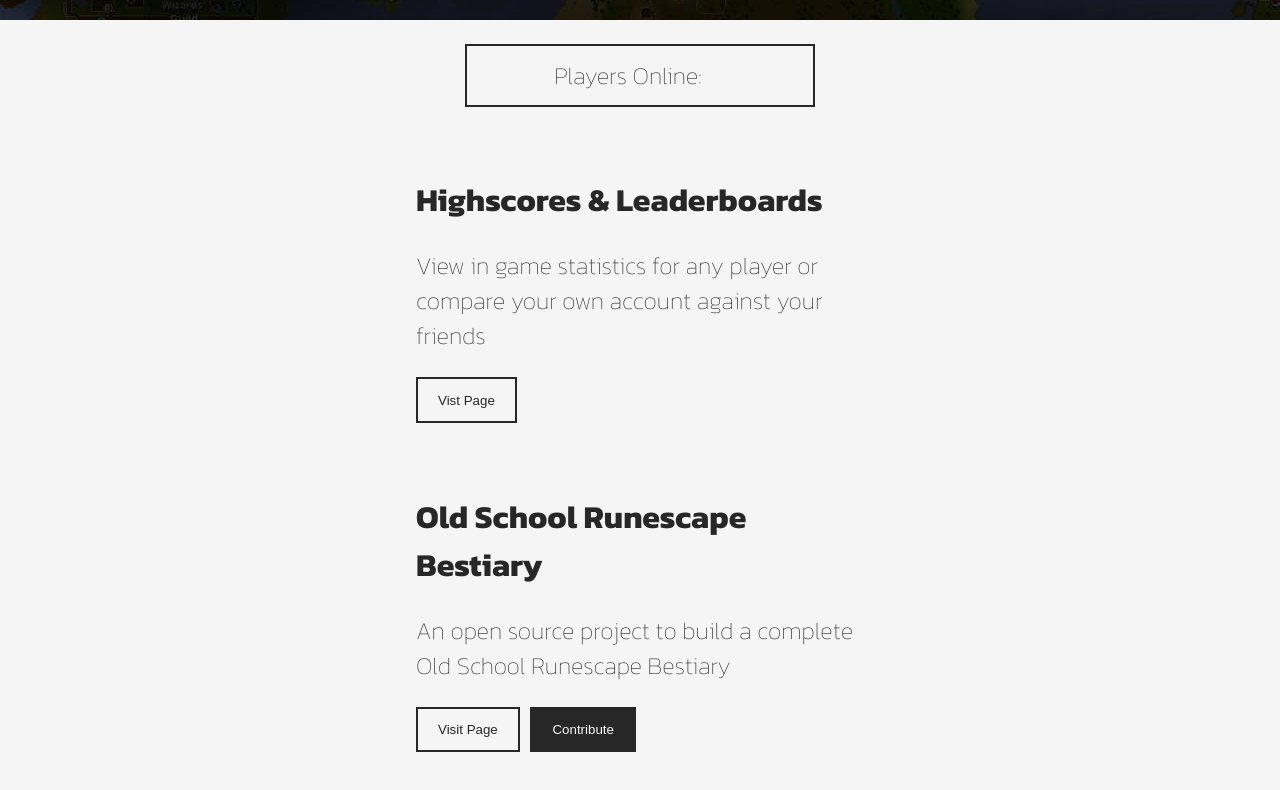
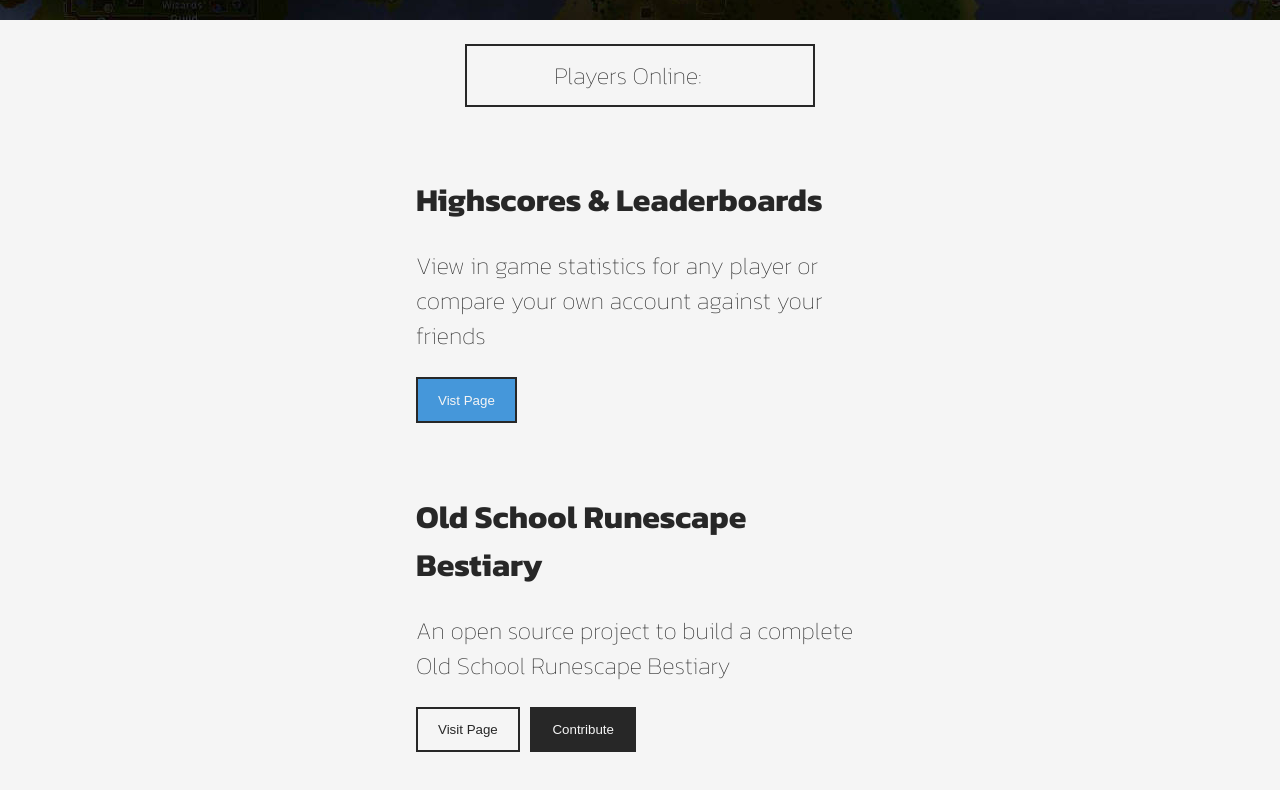
Before and after one commit to jm-dixon/OSRS-Fan-Project, a Nuxt app: page / in a window 1280 px wide. In both pictures the pointer is over the button "Vist Page". Shown: the part 1060-1850 px from the top of the page. Built offline with nearby package versions, Linux system fonts and the light colour scheme; no server answers.

Commit message:
adding button functionality on 'index.vue', transitions for hover on-off effects for buttons, 'header.vue' links and 'footer.vue' links

```diff
--- a/assets/css/colours.css
+++ b/assets/css/colours.css
@@ -30,5 +30,5 @@
 
     these are specific colours for particular projects, project names are included in the var name
     */
-    --neruoscriptBlue: #4597da;
+    --color-neruoscriptBlue: #4597da;
 }
--- a/components/AnchorBlock.vue
+++ b/components/AnchorBlock.vue
@@ -8,9 +8,16 @@
       <p>
         {{ blockData }}
       </p>
-      <button type="button">
-        {{ blockButtonLabel }}
-      </button>
+      <nuxt-link v-if="!this.buttonLink.includes('https')" :to="`${ buttonLink }`" target="_blank">
+        <button class="AnchorBlock__button" type="button">
+          {{ blockButtonLabel }}
+        </button>
+      </nuxt-link>
+      <a v-if="this.buttonLink.includes('https')" :href="`${ buttonLink }`" target="_blank">
+        <button class="AnchorBlock__button" type="button">
+          {{ blockButtonLabel }}
+        </button>
+      </a>
       <!-- ADD CONTRIBUTE SECTION WHERE USERS CAN UPLOAD OBJECT FILES FROM RUNELITE -->
       <button class="AnchorBlock__conditional" type="button" v-if="this.blockTitle == 'Old School Runescape Bestiary'">
         Contribute
@@ -28,6 +35,7 @@
   props: {
     blockTitle: String,
     blockData: String,
+    buttonLink: String,
     blockButtonLabel: String
   }
 }
@@ -37,16 +45,31 @@
 .AnchorBlock h1 {
   font-family: 'Kanit', sans-serif;
   font-weight: 100;
-  color: #272727;
+  color: var(--color-grey);
 }
 .AnchorBlock p {
   font-size: 1.5em;
 }
-.AnchorBlock button {
+.AnchorBlock__button {
   margin-right: 0.8em;
+}
+.AnchorBlock__button:hover {
+  background-color: var(--color-neruoscriptBlue);
+  color: var(--color-whiteSmoke);
+  transition: .8s ease;
+}
+.AnchorBlock__button:not(:hover) {
+  transition: .5s ease;
 }
 .AnchorBlock__conditional {
   background-color: var(--color-grey);
   color: var(--color-whiteSmoke);
 }
+.AnchorBlock__conditional:hover {
+  background-color: var(--color-neruoscriptBlue);
+  transition: .8s ease;
+}
+.AnchorBlock__conditional:not(:hover) {
+  transition: .5s ease;
+}
 </style>
--- a/components/AppFooter.vue
+++ b/components/AppFooter.vue
@@ -103,4 +103,11 @@
   padding: 0.2em 0.2em 0.2em 0.2em;
   list-style: none;
 }
+.footerNavbar li:hover {
+  transition: 0.8s ease;
+  color: var(--color-neruoscriptBlue);
+}
+.footerNavbar li:not(:hover) {
+  transition: 0.5s ease;
+}
 </style>
--- a/components/AppHeader.vue
+++ b/components/AppHeader.vue
@@ -29,8 +29,15 @@
 .Header a {
   text-decoration: none;
   font-size: 1em;
-  color: whitesmoke;
+  color: var(--color-whiteSmoke);
   padding: 1.5em 1.5em 1.5em 1.5em;
   float: right;
 }
+.Header a:hover {
+  color: var(--color-neruoscriptBlue);
+  transition: 0.8s ease;
+}
+.Header a:not(:hover) {
+  transition: 0.5s ease;
+}
 </style>
--- a/components/IndexAnchor.vue
+++ b/components/IndexAnchor.vue
@@ -8,6 +8,7 @@
         compare your own account against your
         friends
         "
+        buttonLink="/highscores"
         blockButtonLabel="Vist Page"
       />
     <!-- ADD ANCHOR LINKS TO THESE BLOCKS -->
@@ -17,6 +18,7 @@
           An open source project to build a
           complete Old School Runescape Bestiary
         "
+        buttonLink="/bestiary"
         blockButtonLabel="Visit Page"
       />
     <!-- ADD ANCHOR LINKS TO THESE BLOCKS -->
@@ -27,6 +29,7 @@
         Contribute to the project or view its source
         code and future development plans
         "
+        buttonLink="https://github.com/jm-dixon/OSRS-Fan-Project"
         blockButtonLabel="Github Repository"
       />
       <statistics-block v-else-if="this.anchorPurpose = 'statistics'"
```
